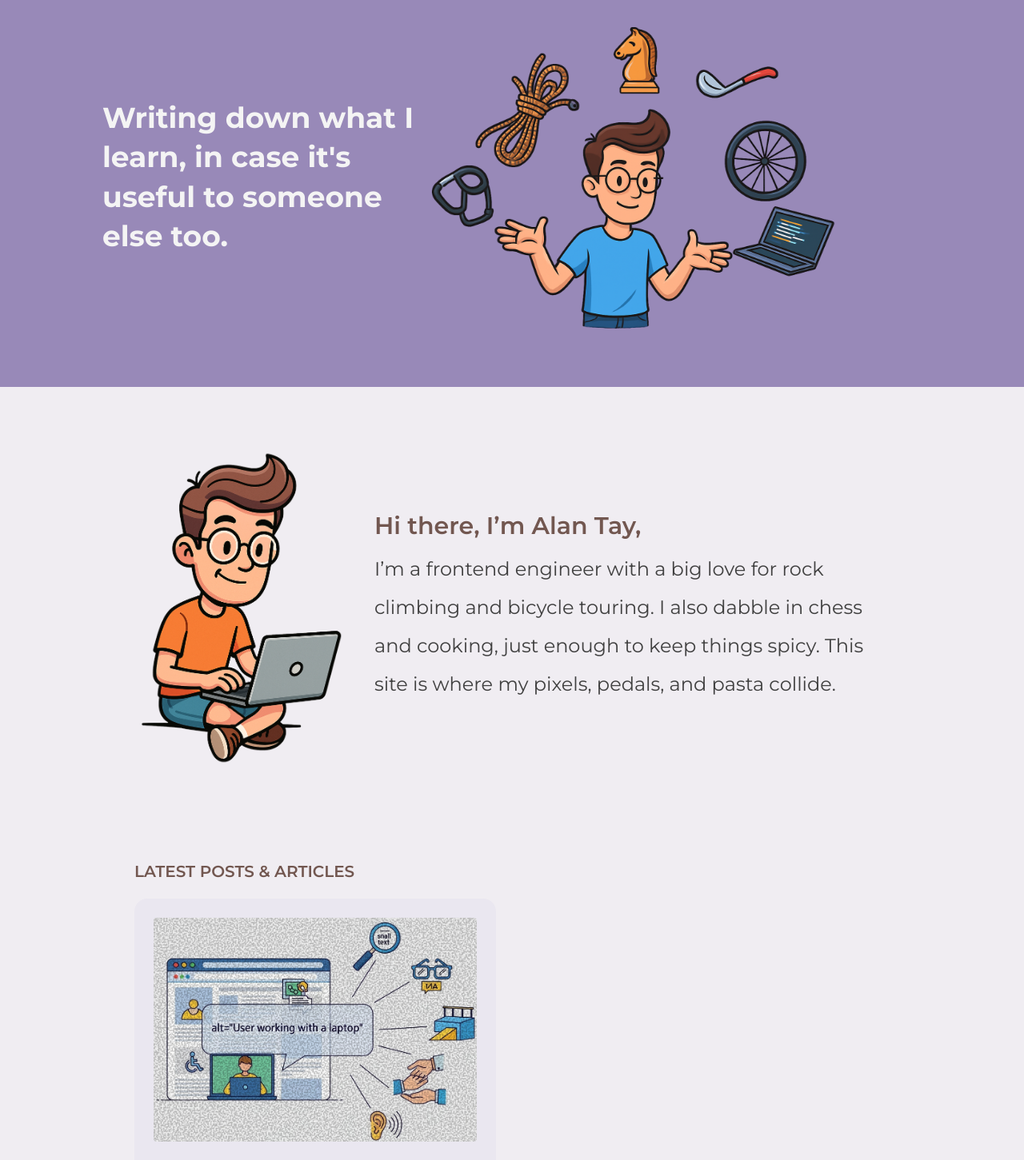
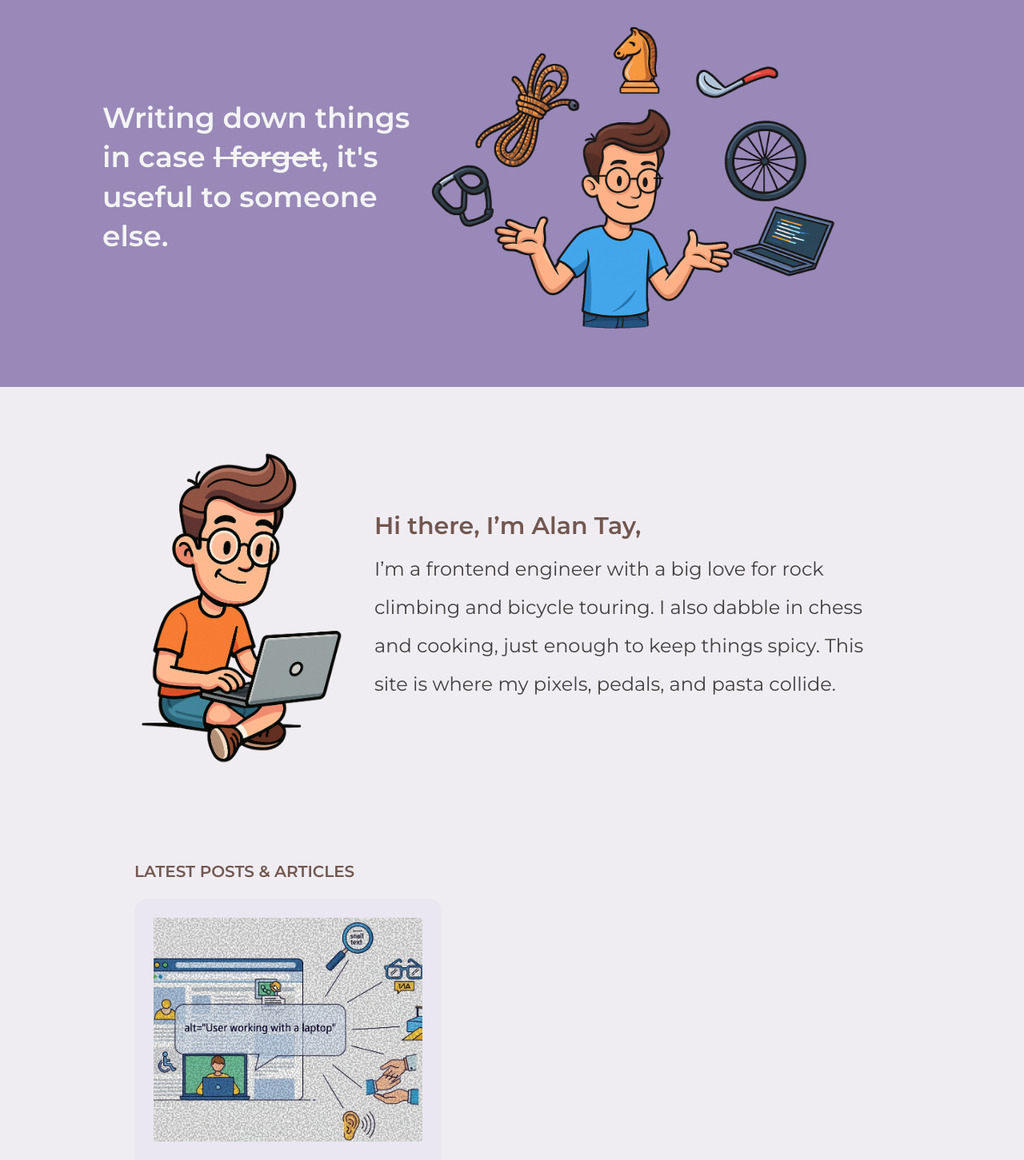
Before and after one commit to alantay/next-pi, a Next.js app: page / in a window 1280 px wide. Shown: the part 120-1571 px from the top of the page at 80% size. Built offline with nearby package versions, Linux system fonts and the light colour scheme; what tailwindcss-motion would draw is missing.

Commit message:
set blog thumbnail size

```diff
--- a/src/app/blog/page.tsx
+++ b/src/app/blog/page.tsx
@@ -2,7 +2,7 @@ import ListBlog from "@/features/blog/components/ListBlog";
 import Image from "next/image";
 
 const Page = () => (
-  <div className="font-body mx-auto grid max-w-6xl grid-cols-12 gap-8 text-lg">
+  <div className="font-body mx-auto grid max-w-6xl grid-cols-12 gap-2 text-lg md:gap-8">
     <div className="col-span-6 md:col-span-3">
       <Image
         className="align-top"
--- a/src/features/(home)/Hero/Hero.tsx
+++ b/src/features/(home)/Hero/Hero.tsx
@@ -6,11 +6,9 @@ const Hero = ({ className = "" }: { className?: string }) => {
       className={`bg-hero-bg flex min-h-140 items-center justify-center p-10 pt-[var(--header-h)] transition-colors duration-300 ${className}`}
     >
       <div className="flex w-full max-w-5xl flex-col-reverse items-center gap-5 md:flex-row lg:gap-2">
-        <div className="text-hero-text max-w-100 font-sans text-4xl leading-snug font-bold">
-          <div>
-            Writing down what I learn, in case it&apos;s useful to someone else
-            too.
-          </div>
+        <div className="text-hero-text max-w-100 font-sans text-3xl leading-snug font-semibold md:text-4xl">
+          Writing down things in case <s className="inline-block">I forget</s>,{" "}
+          it's useful to someone else.
         </div>
         <Image
           className="md:w-1/2"
--- a/src/features/blog/components/ListBlog/ListBlog.tsx
+++ b/src/features/blog/components/ListBlog/ListBlog.tsx
@@ -11,7 +11,7 @@ const ListBlog = async ({ className = "" }: { className?: string }) => {
         return (
           <li
             key={slug}
-            className="bg-blog-thumbnail dar hover:bg-blog-thumbnail-hover cursor-pointer rounded-2xl p-4 transition-colors duration-500 md:p-6"
+            className="bg-blog-thumbnail dar hover:bg-blog-thumbnail-hover max-w-sm min-w-xs cursor-pointer rounded-2xl p-4 transition-colors duration-500 md:p-6"
           >
             <Link href={`/blog/${slug}`}>
               <div className="md:30 relative h-70">
```
